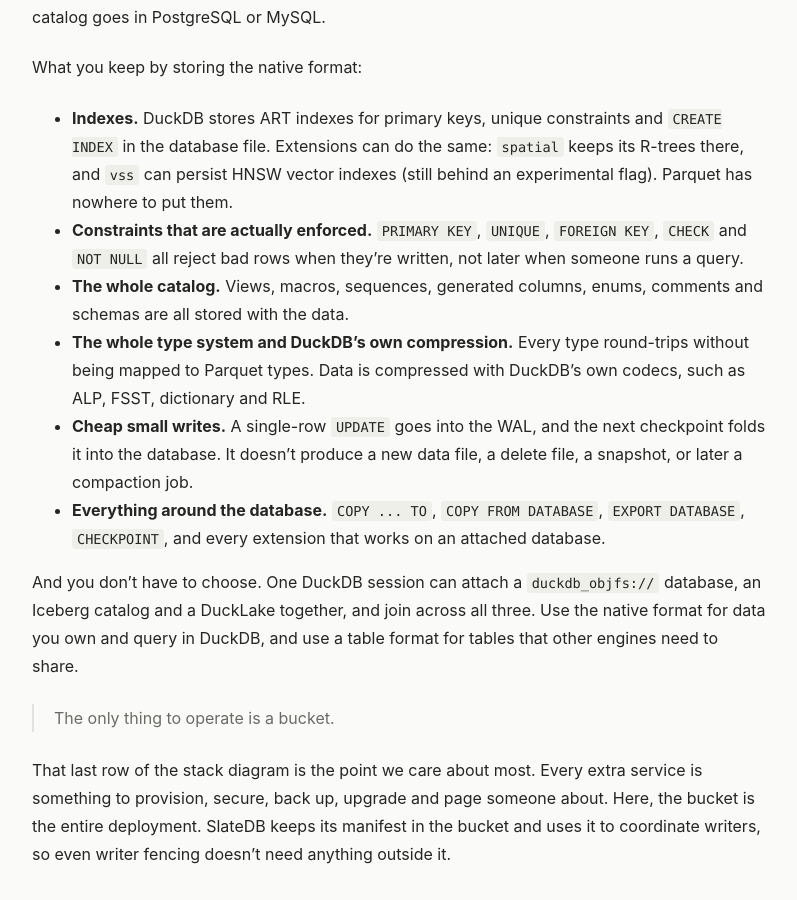
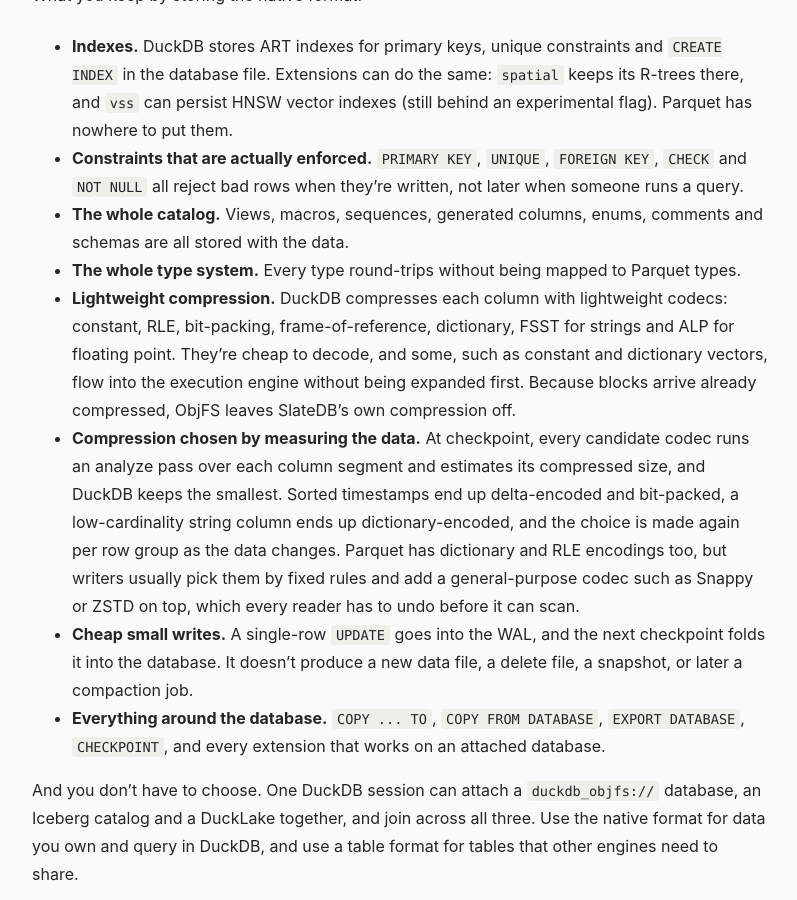
Before and after one commit to dentiny/dentiny.github.io, a Jekyll site: the page built from _posts/2026-10-09-duckdb-on-object-storage.md, in a window 1280 px wide and 900 px high, scrolled down 4201 px. Shown: the whole window, without its empty margins (240-1037 px from the left). Built offline with Jekyll 4.4.1, drawn with Linux system fonts in a browser that asks for light colours; some of the changed text lies outside the part shown.

Commit message:
Expand DuckDB compression advantages; drop dev-mode notes; use FORCE INSTALL

````diff
--- a/_posts/2026-10-09-duckdb-on-object-storage.md
+++ b/_posts/2026-10-09-duckdb-on-object-storage.md
@@ -104,7 +102,9 @@
 - **Indexes.** DuckDB stores ART indexes for primary keys, unique constraints and `CREATE INDEX` in the database file. Extensions can do the same: `spatial` keeps its R-trees there, and `vss` can persist HNSW vector indexes (still behind an experimental flag). Parquet has nowhere to put them.
 - **Constraints that are actually enforced.** `PRIMARY KEY`, `UNIQUE`, `FOREIGN KEY`, `CHECK` and `NOT NULL` all reject bad rows when they're written, not later when someone runs a query.
 - **The whole catalog.** Views, macros, sequences, generated columns, enums, comments and schemas are all stored with the data.
-- **The whole type system and DuckDB's own compression.** Every type round-trips without being mapped to Parquet types. Data is compressed with DuckDB's own codecs, such as ALP, FSST, dictionary and RLE.
+- **The whole type system.** Every type round-trips without being mapped to Parquet types.
+- **Lightweight compression.** DuckDB compresses each column with lightweight codecs: constant, RLE, bit-packing, frame-of-reference, dictionary, FSST for strings and ALP for floating point. They're cheap to decode, and some, such as constant and dictionary vectors, flow into the execution engine without being expanded first. Because blocks arrive already compressed, ObjFS leaves SlateDB's own compression off.
+- **Compression chosen by measuring the data.** At checkpoint, every candidate codec runs an analyze pass over each column segment and estimates its compressed size, and DuckDB keeps the smallest. Sorted timestamps end up delta-encoded and bit-packed, a low-cardinality string column ends up dictionary-encoded, and the choice is made again per row group as the data changes. Parquet has dictionary and RLE encodings too, but writers usually pick them by fixed rules and add a general-purpose codec such as Snappy or ZSTD on top, which every reader has to undo before it can scan.
 - **Cheap small writes.** A single-row `UPDATE` goes into the WAL, and the next checkpoint folds it into the database. It doesn't produce a new data file, a delete file, a snapshot, or later a compaction job.
 - **Everything around the database.** `COPY ... TO`, `COPY FROM DATABASE`, `EXPORT DATABASE`, `CHECKPOINT`, and every extension that works on an attached database.
 
@@ -311,9 +311,9 @@
 Here's what it comes down to: start DuckDB anywhere, attach a database from a bucket, and get the same database you would have on a laptop, with nothing else to run.
 
 ```sql
-INSTALL duckdb_object_storage FROM community;
+FORCE INSTALL duckdb_object_storage FROM community;
 LOAD duckdb_object_storage;
-ATTACH 'duckdb_objfs://hello.db' AS db;   -- local disk by default; set the backend to 's3' for a bucket
+ATTACH 'duckdb_objfs://hello.db' AS db;   -- after the S3 secret and settings from the first example
 ```
 
 Source, issues and benchmarks are on [GitHub](https://github.com/dentiny/duckdb-object-storage).
````
Also changed, not shown: other parts of _posts/2026-10-09-duckdb-on-object-storage.md (+2 -4 lines).
